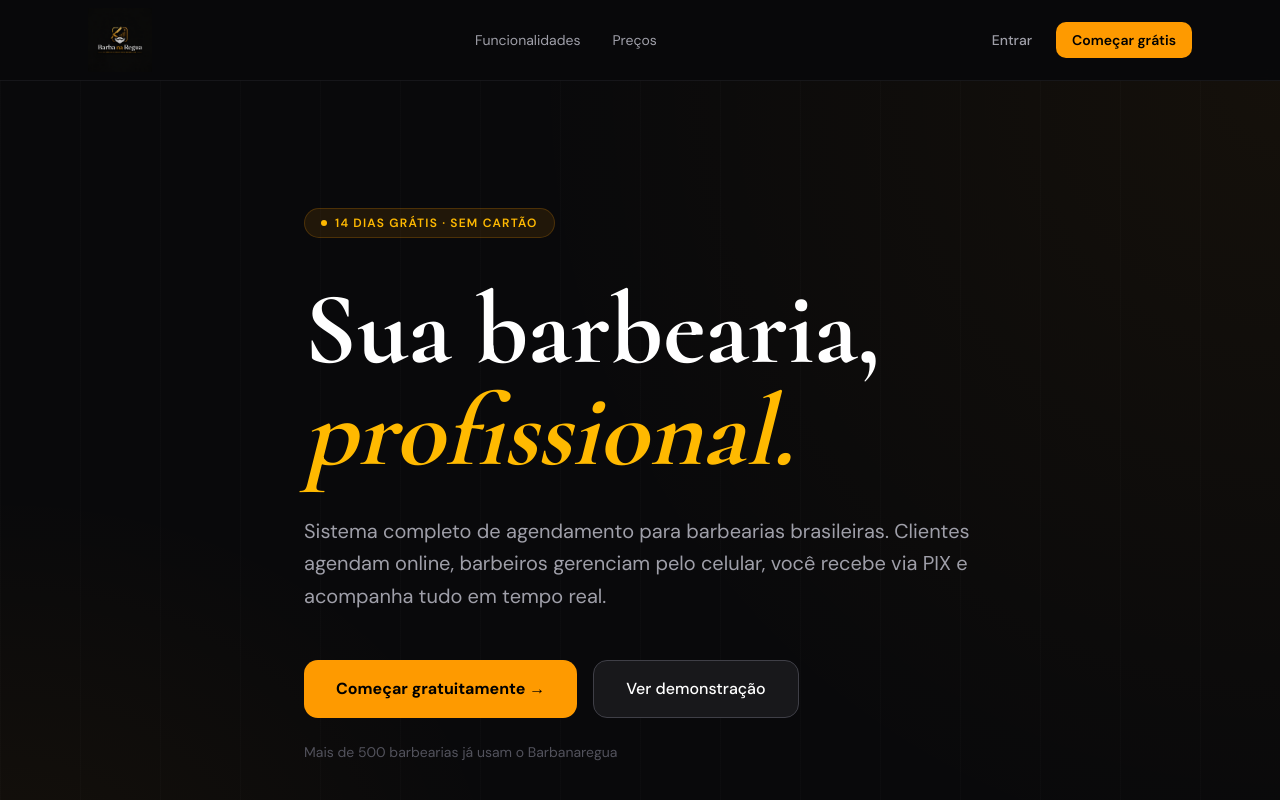
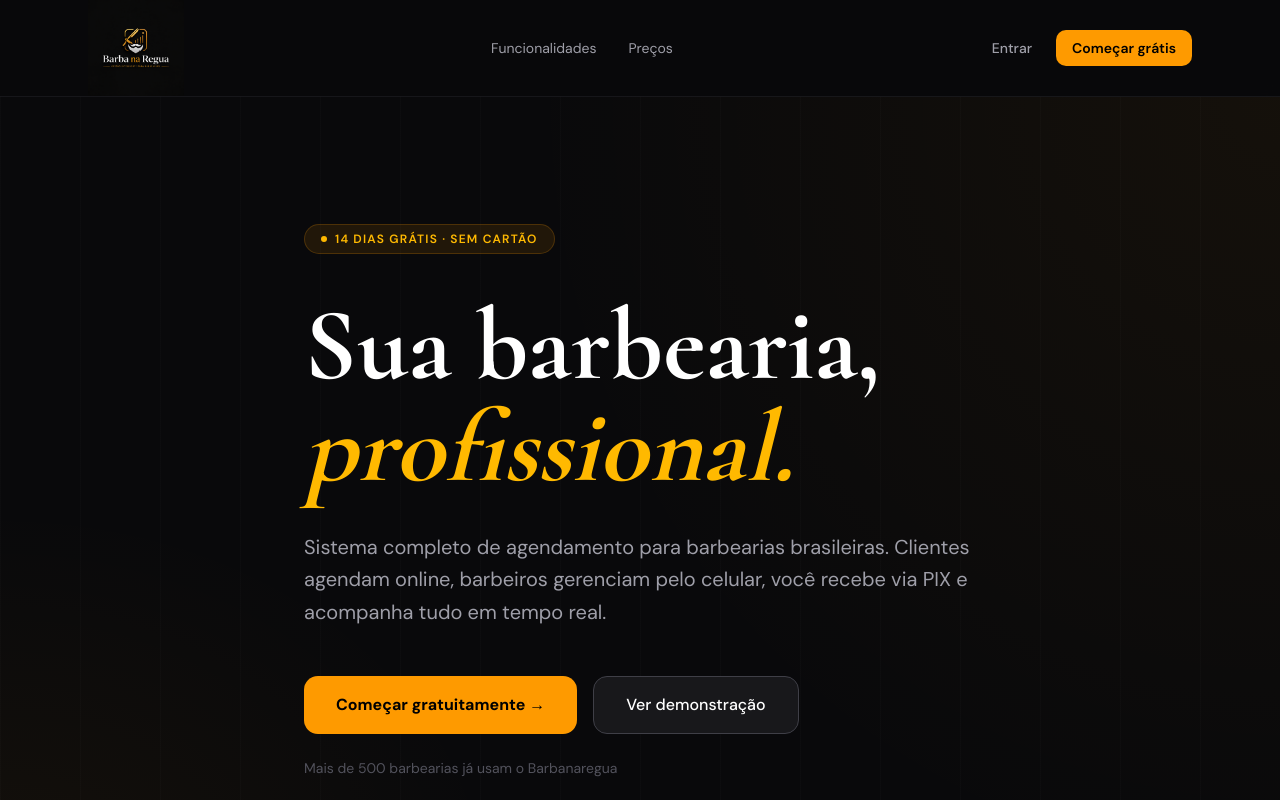
Before and after one commit to ramonwagui/ramonwagui-barbanaregua, a Next.js app: page / in a window 1280 px wide. Shown: the top 800 px of the page. Built offline with nearby package versions, Linux system fonts and the light colour scheme; no server answers; the database is empty.

Commit message:
feat: add marketing layout with header, navigation, and footer components

```diff
--- a/src/app/(marketing)/layout.tsx
+++ b/src/app/(marketing)/layout.tsx
@@ -9,8 +9,8 @@ export default function MarketingLayout({
   return (
     <div className="min-h-screen bg-zinc-950 text-white">
       <header className="fixed top-0 inset-x-0 z-50 border-b border-zinc-800/50 backdrop-blur-sm bg-zinc-950/80">
-        <div className="max-w-6xl mx-auto px-6 h-20 flex items-center justify-between">
-          <Logo href="/" size="md" />
+        <div className="max-w-6xl mx-auto px-6 h-24 flex items-center justify-between">
+          <Logo href="/" size="lg" />
 
           <nav className="hidden md:flex items-center gap-8">
             <Link href="#funcionalidades" className="text-zinc-400 hover:text-white text-sm transition-colors">
@@ -38,7 +38,7 @@ export default function MarketingLayout({
         </div>
       </header>
 
-      <main className="pt-20">{children}</main>
+      <main className="pt-24">{children}</main>
 
       <footer className="border-t border-zinc-800/50 py-10">
         <div className="max-w-6xl mx-auto px-6 flex flex-col md:flex-row items-center justify-between gap-4">
```
